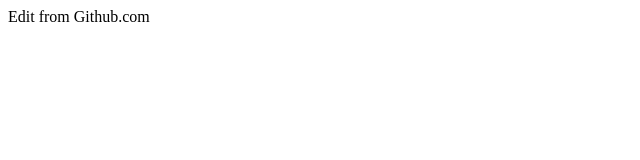
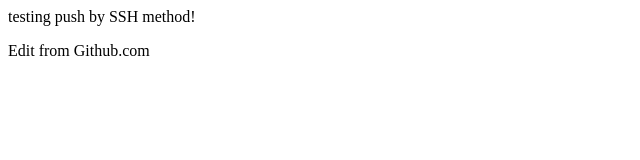
Before and after one commit to liwenwei-/nxh, a plain HTML site: page index.html in a window 1280 px wide. Shown: the whole page, without its empty margins (0-640 px from the left). Drawn offline with Linux system fonts and the light colour scheme.

Commit message:
testing push updating by SSH method!

```diff
--- a/index.html
+++ b/index.html
@@ -3,7 +3,10 @@
 <title>nxh</title>
 </head>
 <body>
+<p>
 
+testing push by SSH method!
+</p>
 <p>
 Edit from Github.com
 
```
